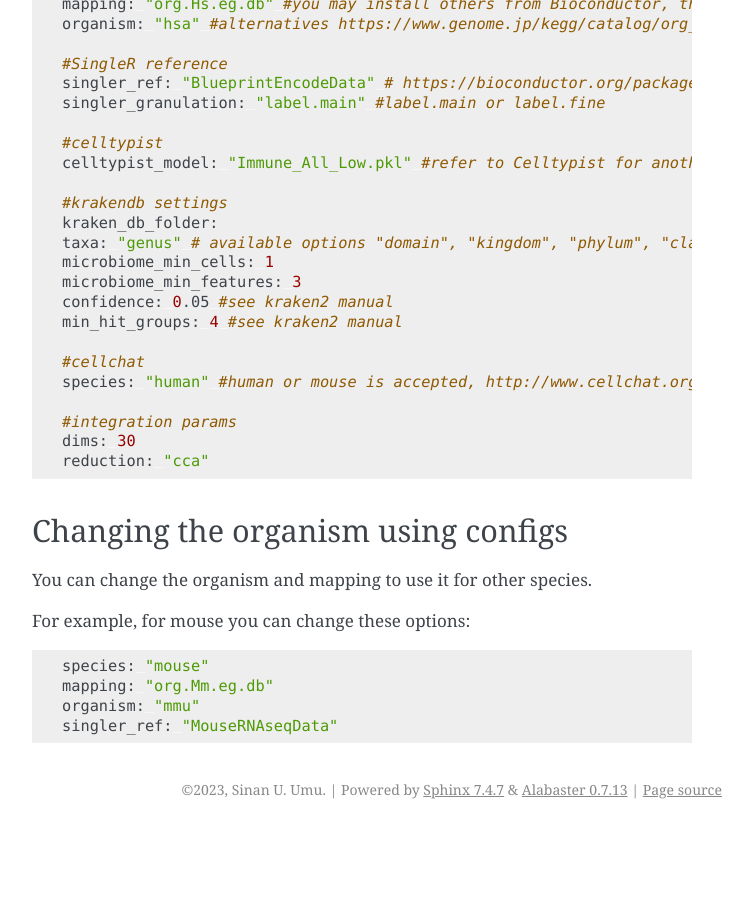
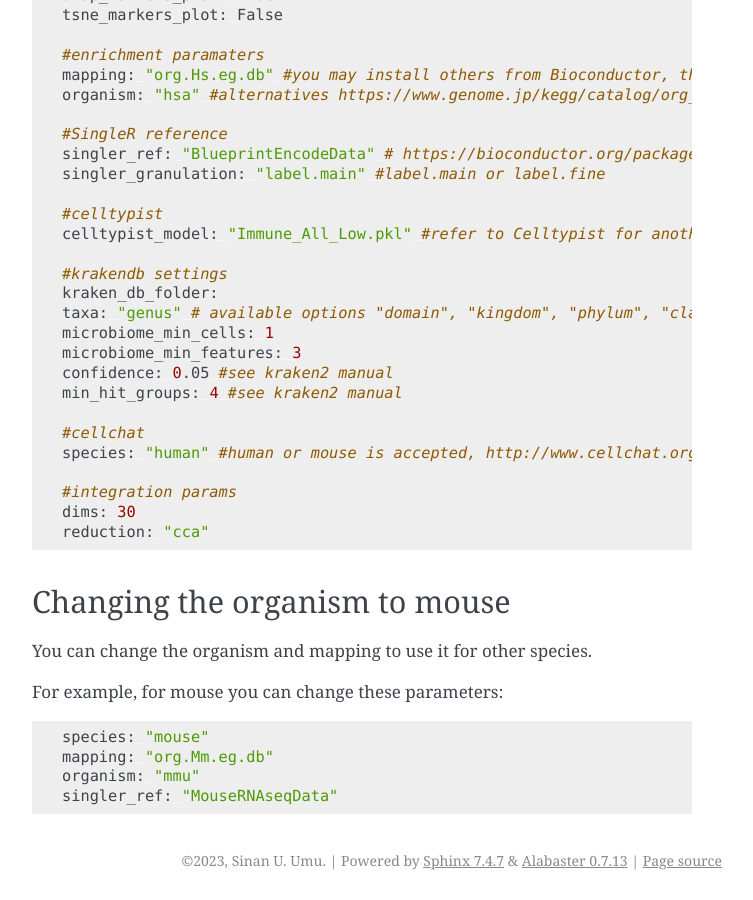
Before and after one commit to sinanugur/cellsnake, a Sphinx documentation site: the page built from docs/configs.rst, in a window 1280 px wide and 900 px high, scrolled down 1026 px. Shown: the whole window, without its empty margins (388-1141 px from the left). Built offline with Sphinx 7.4.7, drawn with Linux system fonts in a browser that asks for light colours; before the commit the page ends 1855 px from its top, so only the background shows below that; some of the changed text lies outside the part shown.

Commit message:
docs and config

```diff
--- a/docs/configs.rst
+++ b/docs/configs.rst
@@ -7,6 +7,12 @@
 The use can specify the config file to use with the **--configfile** option. If no config file is specified, cellsnake will use the default parameters.
 
 It is recommended to use the default config file as a template and modify it to your needs. You can download the default one here: https://raw.githubusercontent.com/sinanugur/cellsnake/main/config.yaml
+
+
+.. code-block:: bash
+
+    #example usage with a config file
+    cellsnake standard data --configfile config.yaml
 
 
 
@@ -74,12 +80,12 @@
     reduction: "cca"
 
 
-Changing the organism using configs
-===================================
+Changing the organism to mouse
+==============================
 
 You can change the organism and mapping to use it for other species.
 
-For example, for mouse you can change these options:
+For example, for mouse you can change these parameters:
 
 .. code-block:: bash
 
```
Also changed, not shown: docs/quickstart.rst (+7 -0 lines).
